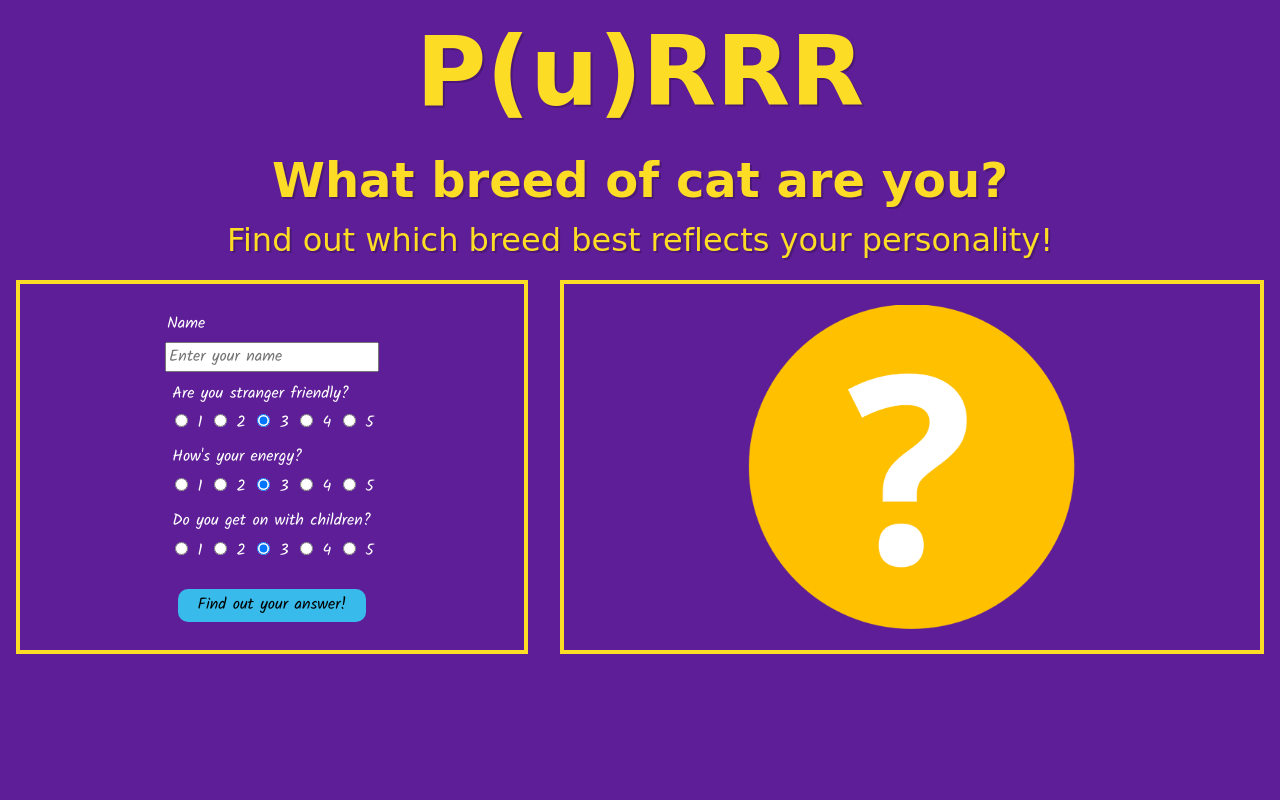
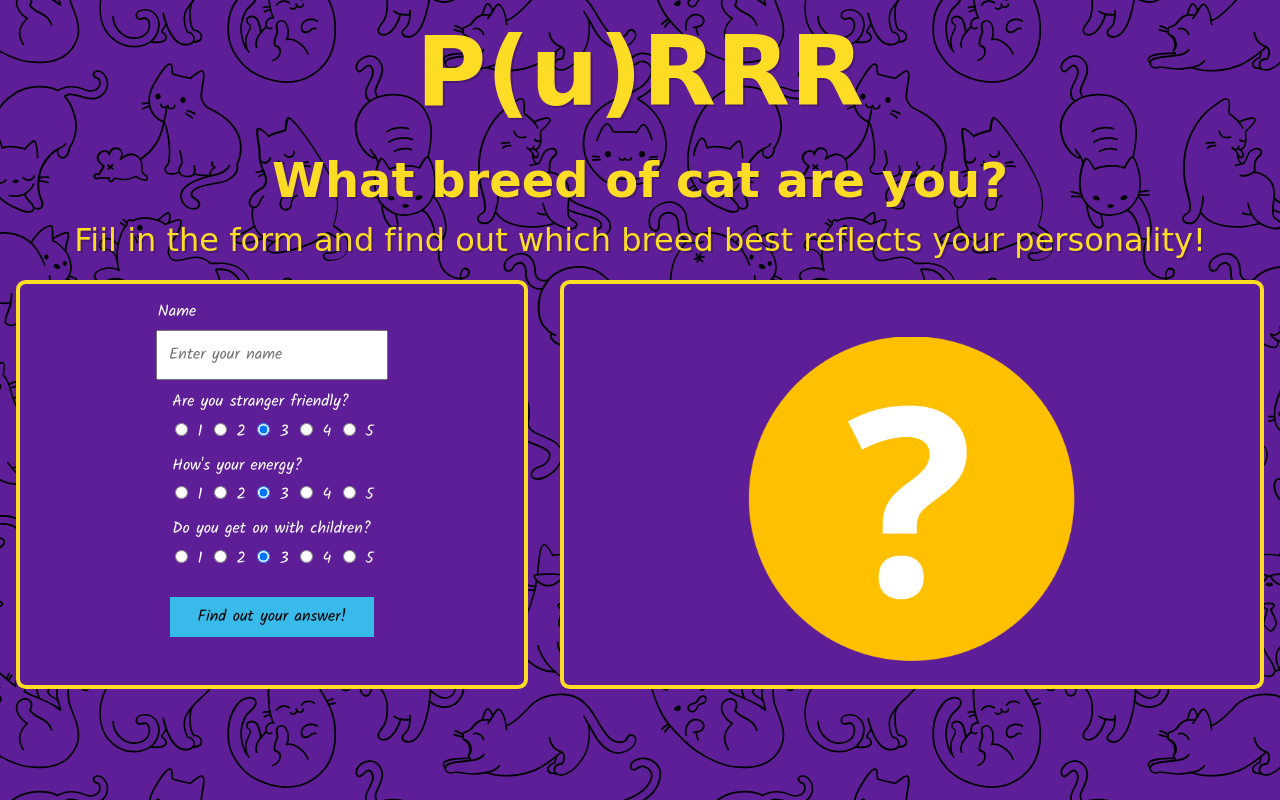
Before and after one commit to pat-cki/week3-gmno-prrr-api, a website: page index.html in a window 1280 px wide. Drawn offline with Linux system fonts and the light colour scheme; a web font is replaced by a local one.

Commit message:
css improvements

```diff
--- a/css-folder/style.css
+++ b/css-folder/style.css
@@ -12,6 +12,8 @@ body {
     background-color: var(--colour-five);
     font-family: Kalam;
     color: #fff;
+    background-image: url("/img/cats.svg");
+    min-height: 40em;
 }
 
 header {
@@ -51,6 +53,9 @@ form {
     flex-direction: column;
     /* align-content: center; */
     margin: 1em;
+    background-color: var(--colour-five);
+    padding: 1em 1em 3em 1em;
+    border-radius: 0.6em;
 }
 
 .result {
@@ -62,14 +67,22 @@ form {
     display: flex;
     margin: 1em;
     padding: 1.3em;
+    background-color: var(--colour-five);
+    border-radius: 0.6em;
 }
 
 .question__mark {
     width: 50%;
+    margin-top: 2em;
 }
 
 fieldset {
     border: 0px;
+}
+
+input.input-field {
+    padding: 0.7em;
+    ;
 }
 
 input.button {
@@ -77,9 +90,9 @@ input.button {
     color: black;
     margin-top: 1em;
     font-size: 1em;
-    padding: 0.3em 1.2em;
+    padding: 0.5em 1.7em;
     border: 0px;
-    border-radius: 10px;
+    /* border-radius: 10px; */
 }
 
 @media screen and (max-width: 600px) {
--- a/index.html
+++ b/index.html
@@ -8,7 +8,8 @@
     <meta http-equiv="X-UA-Compatible" content="ie=edge">
     <link href="https://fonts.googleapis.com/css?family=Neucha&display=swap" rel="stylesheet">
     <link href="https://fonts.googleapis.com/css?family=Kalam&display=swap" rel="stylesheet">
-    <link rel="stylesheet" href="https://use.fontawesome.com/releases/v5.7.2/css/all.css" integrity="sha384-fnmOCqbTlWIlj8LyTjo7mOUStjsKC4pOpQbqyi7RrhN7udi9RwhKkMHpvLbHG9Sr" crossorigin="anonymous">
+    <link rel="stylesheet" href="https://use.fontawesome.com/releases/v5.7.2/css/all.css"
+        integrity="sha384-fnmOCqbTlWIlj8LyTjo7mOUStjsKC4pOpQbqyi7RrhN7udi9RwhKkMHpvLbHG9Sr" crossorigin="anonymous">
     <link rel="stylesheet" href="https://cdnjs.cloudflare.com/ajax/libs/font-awesome/4.7.0/css/font-awesome.min.css">
     <link rel="stylesheet" href="css-folder/reset.css">
     <link rel="stylesheet" href="css-folder/style.css">
@@ -19,7 +20,7 @@
     <header>
         <h1>P(u)RRR</h1>
         <h2>What breed of cat are you? </h2>
-        <p class="header__paragraph">Find out which breed best reflects your personality!</p>
+        <p class="header__paragraph">Fiil in the form and find out which breed best reflects your personality!</p>
     </header>
     <main>
         <div class="container">
@@ -27,7 +28,8 @@
                 <fieldset>
                     <legend>Name</legend>
                     <label for="name"></label>
-                    <input aria-label="Enter your name" id="name" class="input-field" type="text" placeholder="Enter your name" required>
+                    <input aria-label="Enter your name" id="name" class="input-field" type="text"
+                        placeholder="Enter your name" required>
                 </fieldset>
                 <fieldset>
                     <legend>Are you stranger friendly?</legend>
@@ -72,9 +74,11 @@
             </form>
             <section class="result">
                 <h3></h3>
-            <img class="question__mark" aria-label="Question mark image" src="img/Lol_question_mark.png" alt="Question mark image">
+                <img class="question__mark" aria-label="Question mark image" src="img/Lol_question_mark.png"
+                    alt="Question mark image">
             </section>
     </main>
     <script src="js-folder/script.js" async defer></script>
 </body>
+
 </html>
```
Also changed, not shown: img/cats.svg (added). Lines whose indentation alone changed are shown as unchanged.
